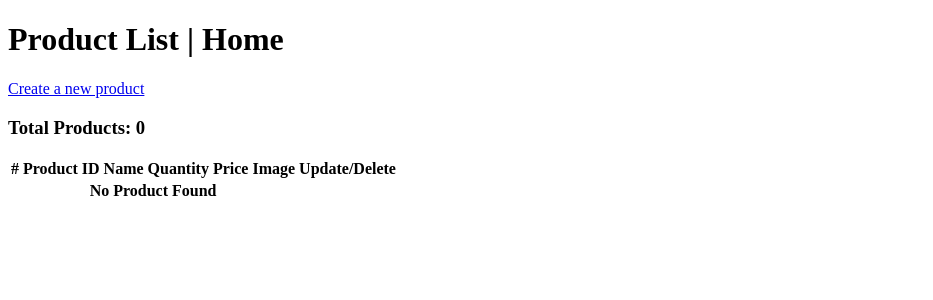
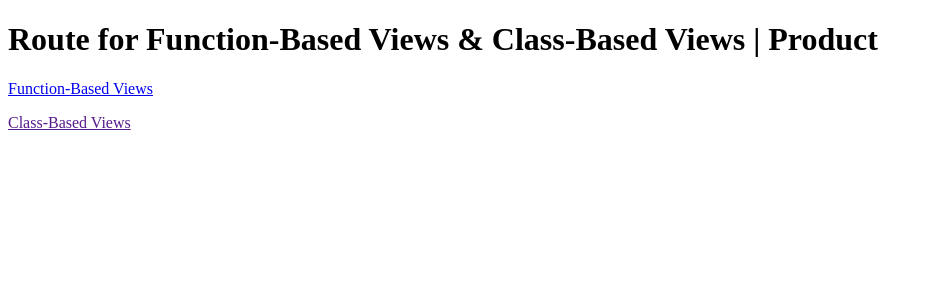
Before and after one commit to Kh-Tanjim-Ashraf/Django-Defined, a Django app: page /product/ in a window 1280 px wide. Shown: the top 300 px of the page, without its empty margins (0-933 px from the left). Run offline with Django 5.2, Linux system fonts and the light colour scheme; data that the repository does not hold is empty.

Commit message:
Refactor The file Structure [Folder-2]: Restructure the project to seprate the FBV & CBV for the product CRUD

```diff
--- a/2-Django Media Files, Message Framework/core/urls.py
+++ b/2-Django Media Files, Message Framework/core/urls.py
@@ -22,5 +22,5 @@ from django.conf import settings
 
 urlpatterns = [
     path('admin/', admin.site.urls),
-    path('product/', include('product.urls')),
+    path('product/', include('product.urls.urls')),
 ] + static(settings.MEDIA_URL, document_root=settings.MEDIA_ROOT)
--- /dev/null
+++ b/2-Django Media Files, Message Framework/product/urls/urls.py
@@ -0,0 +1,8 @@
+from django.urls import path, include
+from product.views.views import Route_To_FBV_Or_CBV_Product
+
+urlpatterns = [
+    path('', Route_To_FBV_Or_CBV_Product.as_view(), name='Route_To_FBV_Or_CBV_Product'),
+    # Function-based Views
+    path('fbv/', include(('product.urls.urls_fbv', 'app_name'), namespace='FBV_PRODUCT')),
+]
--- a/2-Django Media Files, Message Framework/product/urls.py
+++ b/2-Django Media Files, Message Framework/product/urls/urls_fbv.py
@@ -1,9 +1,11 @@
 from django.urls import path
-from .views import productList, productCreate, productUpdate, productDelete
+from product.views.views_fbv import productList, productCreate, productUpdate, productDelete
+
+app_name = 'FBV_Product'
 
 urlpatterns = [
     # Function-based Views
-    path('', view=productList, name='product-list-FBV'),
+    path('list/', view=productList, name='product-list-FBV'),
     path('create/', view=productCreate, name='product-create-FBV'),
     path('update/<int:pk>/', view=productUpdate, name='product-update-FBV'),
     path('delete/<int:pk>/', view=productDelete, name='product-delete-FBV'),
--- /dev/null
+++ b/2-Django Media Files, Message Framework/product/views/views.py
@@ -0,0 +1,5 @@
+from django.views.generic.base import TemplateView
+
+
+class Route_To_FBV_Or_CBV_Product(TemplateView):
+    template_name = 'product/index.html'
--- a/2-Django Media Files, Message Framework/product/views.py
+++ b/2-Django Media Files, Message Framework/product/views/views_fbv.py
@@ -1,6 +1,6 @@
 from django.shortcuts import render, redirect
 from product.forms.product_model_form import ProductForm
-from .models import Product
+from product.models import Product
 from django.contrib import messages
 
 
@@ -9,7 +9,7 @@ def productList(request):
     context={'products':products}
     return render(
         request=request,
-        template_name='product/index.html',
+        template_name='product/fbv_templates/list-product.html',
         context=context
     )
 
@@ -21,13 +21,13 @@ def productCreate(request):
         if form.is_valid():
             form.save()
             messages.success(request=request, message=f"{form.cleaned_data.get('name')}: Product created successfully!")
-            return redirect('product-list-FBV')
+            return redirect('FBV_PRODUCT:product-list-FBV')
     else:
         form = ProductForm()
     context={'form':form}
     return render(
         request=request,
-        template_name='product/create-product.html',
+        template_name='product/fbv_templates/create-product.html',
         context=context
     )
 
@@ -43,7 +43,7 @@ def productUpdate(request, pk):
             data=ProductForm(data=request.POST, files=request.FILES, instance=product)
             data.save()
             messages.success(request=request, message=f"{form.cleaned_data.get('name')}: Product updated successfully!")
-            return redirect('product-list-FBV')
+            return redirect('FBV_PRODUCT:product-list-FBV')
     else:
         form=ProductForm(instance=product)
 
@@ -54,7 +54,7 @@ def productUpdate(request, pk):
 
     return render(
         request=request,
-        template_name='product/update-product.html',
+        template_name='product/fbv_templates/update-product.html',
         context=context
     )
 
@@ -64,10 +64,10 @@ def productDelete(request, pk):
     if request.method == 'POST':
         product.delete()
         messages.success(request=request, message=f"{product.name}: Product deleted successfully!")
-        return redirect('product-list-FBV')
+        return redirect('FBV_PRODUCT:product-list-FBV')
     context={'product':product}
     return render(
         request=request,
-        template_name='product/delete-product.html',
+        template_name='product/fbv_templates/delete-product.html',
         context=context
     )
--- a/2-Django Media Files, Message Framework/templates/product/create-product.html
+++ b/2-Django Media Files, Message Framework/templates/product/fbv_templates/create-product.html
@@ -8,7 +8,7 @@
   <body>
     <h1>Create New Product</h1>
     <p>
-      <a href="{% url 'product-list-FBV' %}">Product List</a>
+      <a href="{% url 'FBV_PRODUCT:product-list-FBV' %}">Product List</a>
     </p>
 
     <!-- Create New Product Form -->
--- a/2-Django Media Files, Message Framework/templates/product/delete-product.html
+++ b/2-Django Media Files, Message Framework/templates/product/fbv_templates/delete-product.html
@@ -9,7 +9,7 @@
     <h1>Delete Product</h1>
 
     <p>
-      <a href="{% url 'product-list-FBV' %}">Product List</a>
+      <a href="{% url 'FBV_PRODUCT:product-list-FBV' %}">Product List</a>
     </p>
 
     <div class="product">
--- a/2-Django Media Files, Message Framework/templates/product/update-product.html
+++ b/2-Django Media Files, Message Framework/templates/product/fbv_templates/update-product.html
@@ -8,7 +8,7 @@
   <body>
     <h1>Update Product | {{ product.name }}</h1>
     <p>
-      <a href="{% url 'product-list-FBV' %}">Product List</a>
+      <a href="{% url 'FBV_PRODUCT:product-list-FBV' %}">Product List</a>
     </p>
 
     <!-- Update Product Form -->
--- a/2-Django Media Files, Message Framework/templates/product/index.html
+++ b/2-Django Media Files, Message Framework/templates/product/index.html
@@ -3,65 +3,12 @@
   <head>
     <meta charset="UTF-8" />
     <meta name="viewport" content="width=device-width, initial-scale=1.0" />
-    <title>Products</title>
+    <title>Route to FBV & CBV</title>
   </head>
   <body>
-    <h1>Product List | Home</h1>
-    <p>
-      <a href="{%url 'product-create-FBV' %}">Create a new product</a>
-    </p>
-    <h3>Total Products: {{ products | length }}</h3>
-    <!-- Display messages send from the backend (Using Django's Message Framework) -->
-    {% for message in messages %} {{ message }} {% endfor %}
-    <!-- Product Table -->
-    <table>
-      <thead>
-        <tr>
-          <th>#</th>
-          <th>Product ID</th>
-          <th>Name</th>
-          <th>Quantity</th>
-          <th>Price</th>
-          <th>Image</th>
-          <th>Update/Delete</th>
-        </tr>
-      </thead>
-      <tbody>
-        <!-- Iterate over the products -->
-        {% for product in products %}
-        <tr>
-          <td>{{ forloop.counter }}</td>
-          <td>{{ product.id }}</td>
-          <td>{{ product.name }}</td>
-          <td>{{ product.quantity }}</td>
-          <td>{{ product.price }}</td>
-          <!-- Display product image if available, otherwise display "-" -->
-          {% if product.image %}
-          <td>
-            <img
-              src="{{ product.image.url }}"
-              alt="{{ product.name }}"
-              height="50"
-              width="50"
-            />
-          </td>
-          {% else %}
-          <td style="text-align: center"><b>-</b></td>
-          {% endif %}
-          <td>
-            <a href="{% url 'product-update-FBV' product.id %}">Edit</a> |
-            <a href="{% url 'product-delete-FBV' product.id %}">Delete</a>
-          </td>
-        </tr>
-        <!-- Show "No Product Found" if product table is empty; Doesn't require the if-else conditional block to check if the table is empty/not -->
-        {% empty %}
-        <tr>
-          <td colspan="6" style="text-align: center">
-            <b>No Product Found</b>
-          </td>
-        </tr>
-        {% endfor %}
-      </tbody>
-    </table>
+    <h1>Route for Function-Based Views & Class-Based Views | Product</h1>
+
+    <p><a href="{% url 'FBV_PRODUCT:product-list-FBV' %}">Function-Based Views</a></p>
+    <p><a href="">Class-Based Views</a></p>
   </body>
 </html>
```
Also changed, not shown: 2-Django Media Files, Message Framework/templates/product/fbv_templates/list-product.html (added, +69 -0 lines), 2-Django Media Files, Message Framework/README.md, 2-Django Media Files, Message Framework/product/urls/urls_cbv.py (added), 2-Django Media Files, Message Framework/product/views/views_generic_cbv.py (added).
